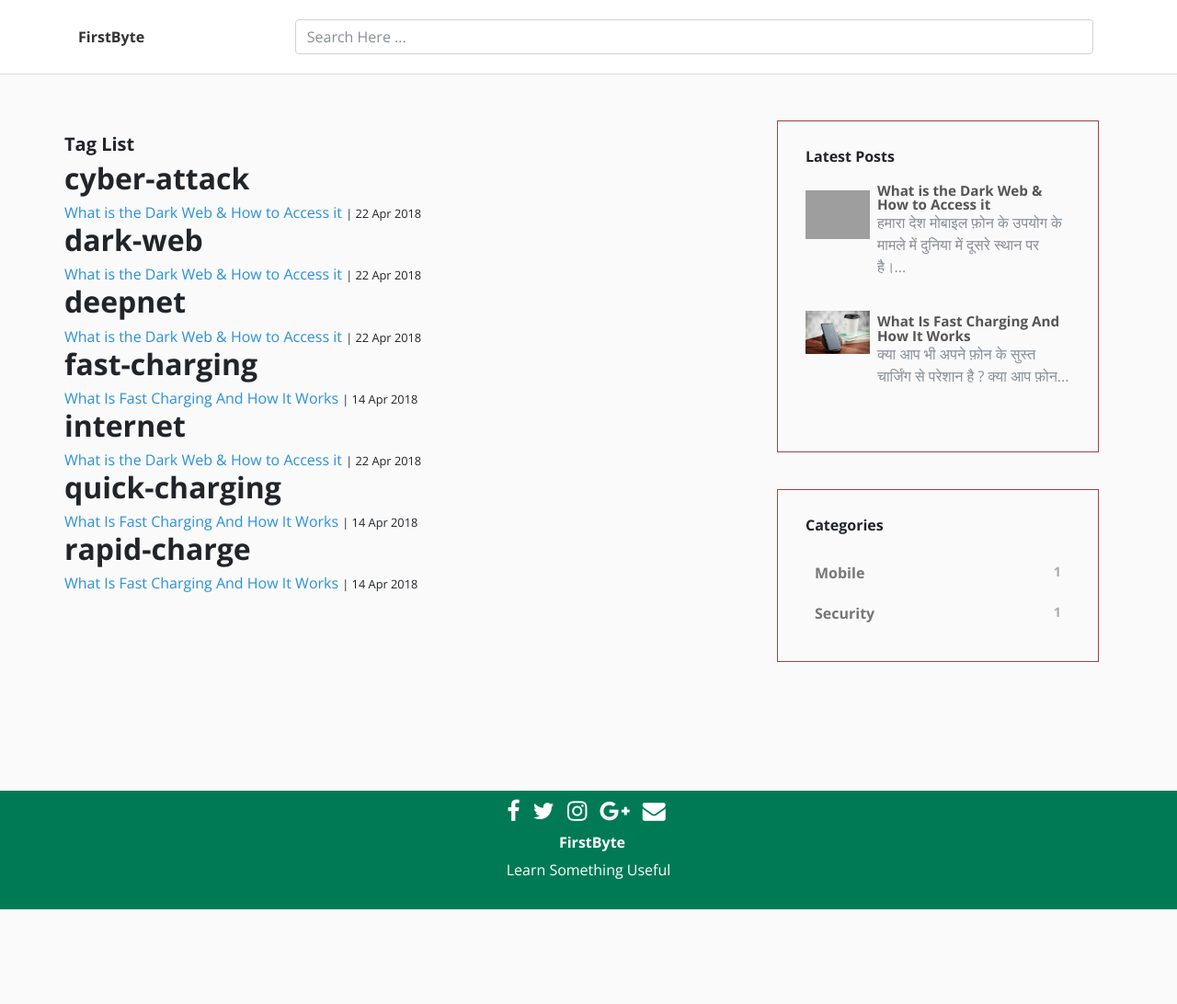
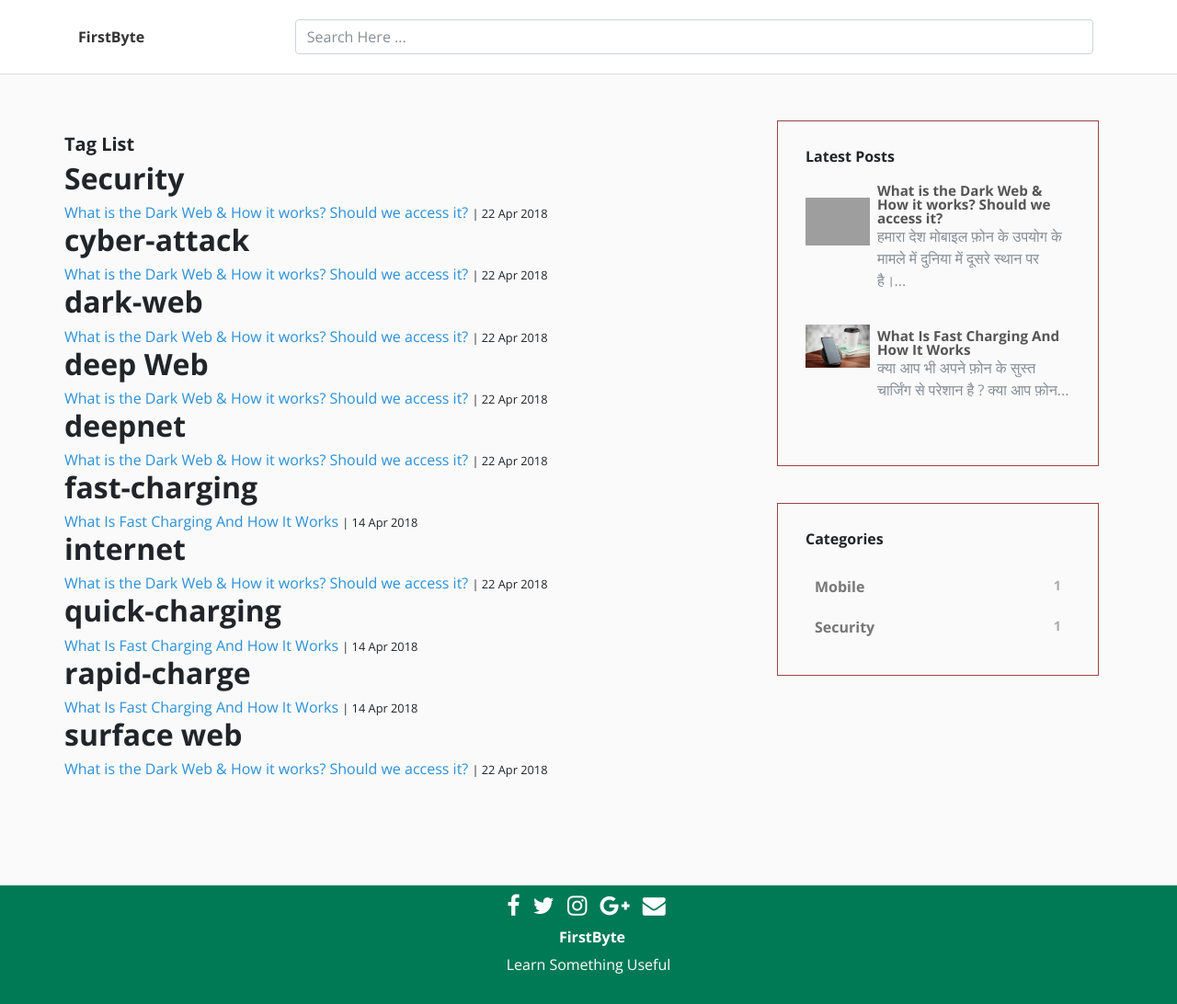
Before and after one commit to mihir-kumar-thakur/fizbytes, a Jekyll site: the page built from tag.html, in a window 1280 px wide. Shown: the whole page at 92% size. Built offline with Jekyll 4.4.1, drawn with Linux system fonts in a browser that asks for light colours; nearby versions of some CDN libraries; before the commit the page ends 989 px from its top, so only the background shows below that; grey boxes are pictures that could not be loaded.

Commit message:
change title

```diff
--- a/_posts/2018-04-22-what-is-dark-web.html
+++ b/_posts/2018-04-22-what-is-dark-web.html
@@ -1,14 +1,14 @@
 ---
 
 layout: post
-title: What is the Dark Web & How to Access it
+title: What is the Dark Web & How it works? Should we access it?
 title_page: डार्क वेब क्या है और यह कैसे काम करता है, क्या हमें डार्क वेब उपयोग करना चाहिये ?
 date: 2018-04-22 15:48 +0530
 author: Admin
 author_image: admin.png
 author_fb: https://www.facebook.com/hellofirstbyte/
 categories: Security
-tags: [dark-web, cyber-attack, deepnet, internet]
+tags: [dark-web, cyber-attack, deepnet, internet, 'deep Web', 'surface web', 'Security']
 thumbnail: dark_web.jpg
 
 ---
```
